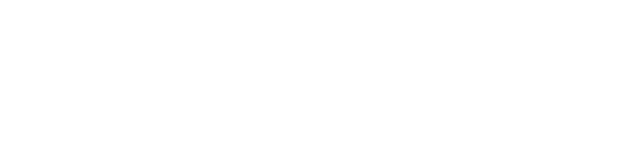
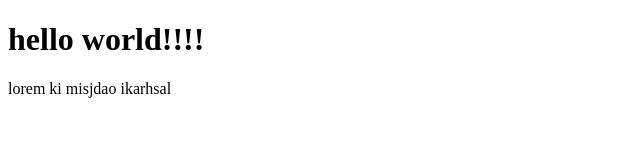
Before and after one commit to Muhammad-Talal-pixel/aptech1, a plain HTML site: page index.html in a window 1280 px wide. Shown: the whole page, without its empty margins (0-640 px from the left). Drawn offline with Linux system fonts and the light colour scheme.

Commit message:
add new changw

```diff
--- a/index.html
+++ b/index.html
@@ -6,6 +6,7 @@
     <title>Document</title>
 </head>
 <body>
-
+    <h1>hello world!!!!</h1>
+    <p>lorem ki misjdao ikarhsal</p>
 </body>
 </html>
```
Also changed, not shown: 1 other file.
